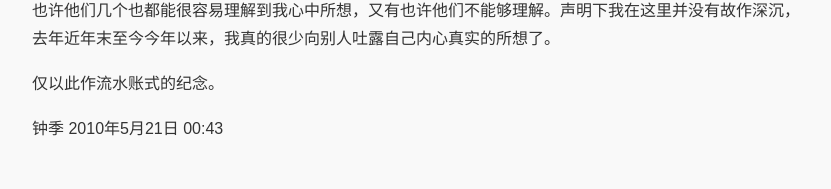
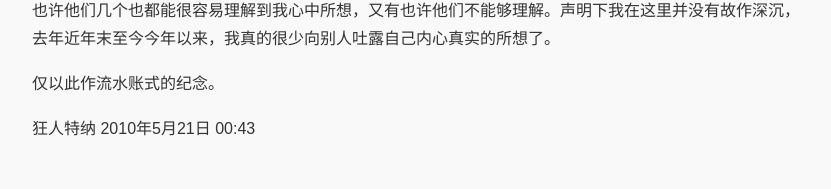
Before and after one commit to zjtena/zjtena.github.io, a Jekyll site: the page built from _posts/2010-05-21-杂乱无章的事.md, in a window 1280 px wide. Shown: the part 1409-1598 px from the top of the page, without its empty margins (224-1055 px from the left). Built offline with Jekyll 4.4.1, drawn with Linux system fonts in a browser that asks for light colours.

Commit message:
Update 2010-05-21-杂乱无章的事.md

```diff
--- a/_posts/2010-05-21-杂乱无章的事.md
+++ b/_posts/2010-05-21-杂乱无章的事.md
@@ -28,5 +28,5 @@ tags: [心情, 心事, 独白, 青春]
 
 仅以此作流水账式的纪念。
 
-钟季
+狂人特纳
 2010年5月21日 00:43
```
